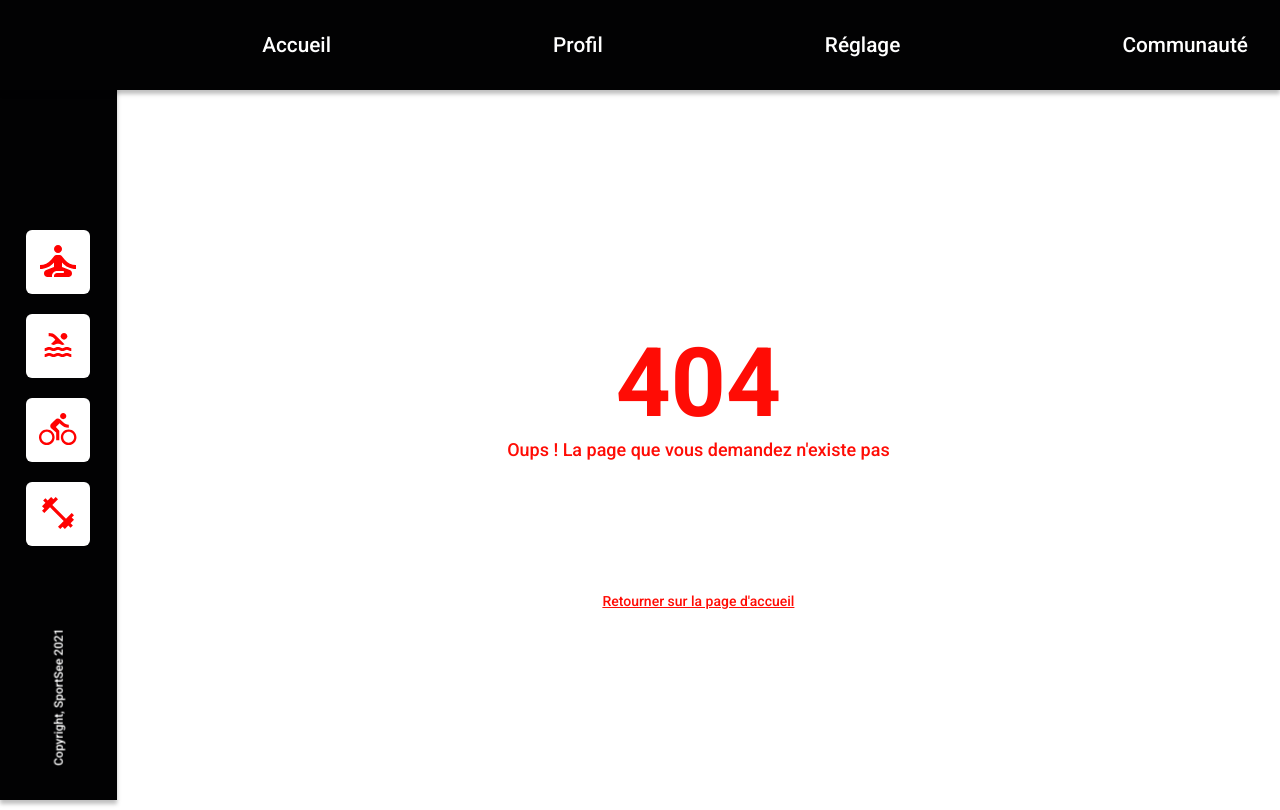
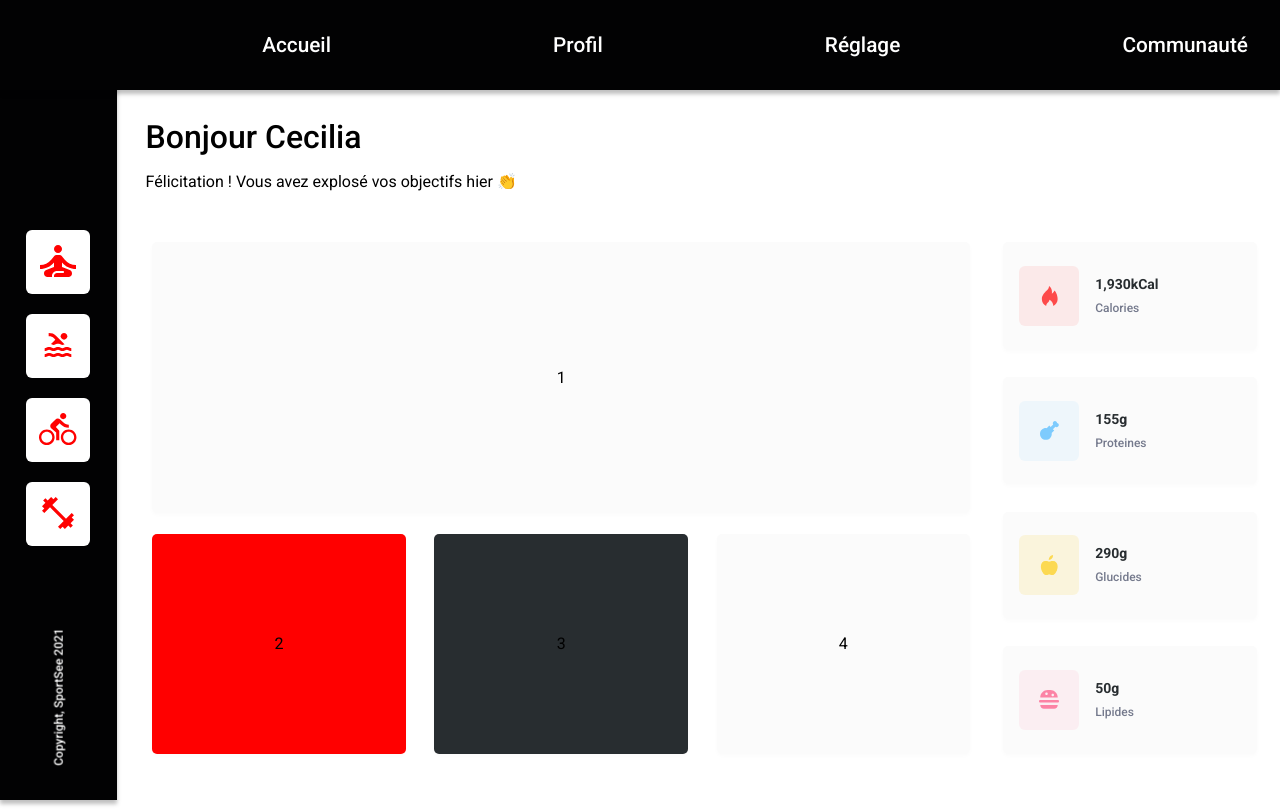
Before and after one commit to emilie-v11/EmilieVukovic_12_08112021, a React (Create React App) app: page /user/cycling in a window 1280 px wide. Before the commit this address had no page. Built offline with nearby package versions, Linux system fonts and the light colour scheme; some icons are missing.

Commit message:
Change path Route for  ProfilePage Component

```diff
--- a/src/App.js
+++ b/src/App.js
@@ -1,4 +1,4 @@
-import { Routes, Route} from 'react-router-dom';
+import { Routes, Route } from 'react-router-dom';
 import './App.css';
 import Header from './components/Header/Header';
 import Error404 from './pages/Error404/Error404';
@@ -15,8 +15,8 @@ function App() {
             {/* <Route path="/" element={<Navigate to="/home" />} /> */}
             <Routes>
                 <Route path="/" element={<SwitchUsers />} />
-                <Route path="/profile" element={<ProfilePage />} />
-                {/* <Route path="/user/:id" element={<ProfilePage /> */}
+                {/* <Route path="/profile" element={<ProfilePage />} /> */}
+                <Route path="/user/:id" element={<ProfilePage />} />
                 <Route path="*" element={<Error404 />} />
             </Routes>
 
```
